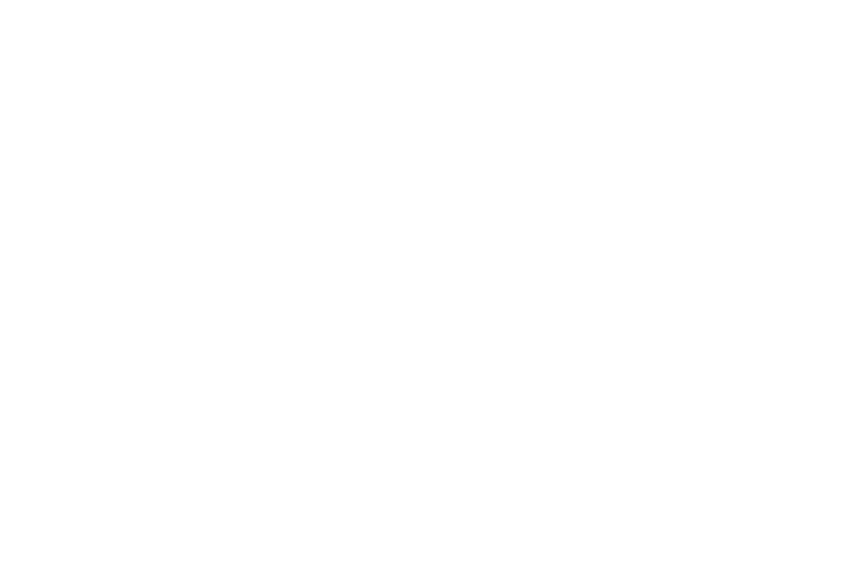
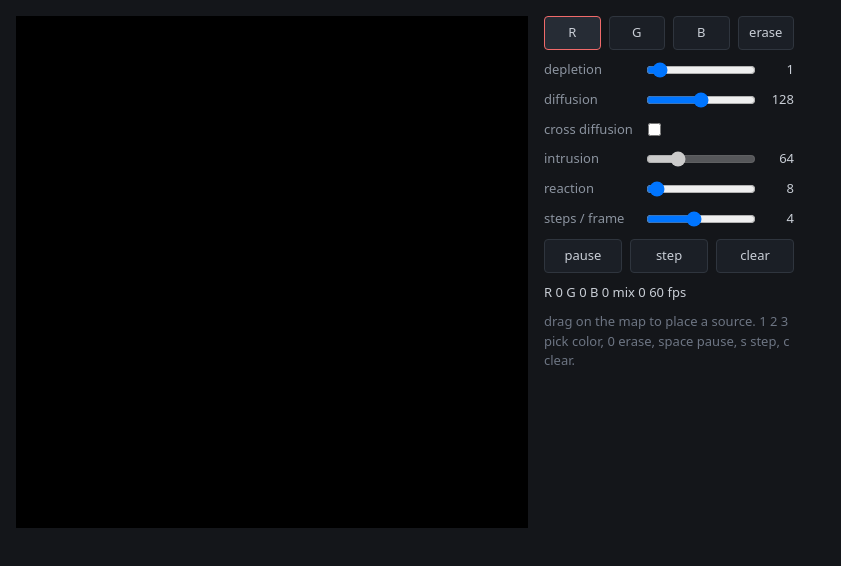
Before and after one commit to luncat8/diffusion-territory, a plain HTML site: page index.html in a window 1280 px wide. Shown: the whole page, without its empty margins (0-841 px from the left). Drawn offline with Linux system fonts and the light colour scheme.

Commit message:
index: markup, style and script load order (plan 0.1)
Co-authored-by: arena-agent <297053741+arena-agent@users.noreply.github.com>

```diff
--- a/index.html
+++ b/index.html
@@ -3,9 +3,54 @@
 <head>
 <meta charset="utf-8">
 <meta name="viewport" content="width=device-width, initial-scale=1">
-<title></title>
+<title>diffusion territory</title>
+<style>
+body { margin: 0; background: #14161a; color: #c9ced6; font: 13px/1.5 system-ui, sans-serif; }
+#app { display: flex; flex-wrap: wrap; gap: 16px; align-items: flex-start; padding: 16px; }
+#canv { width: 512px; height: 512px; max-width: 100%; background: #000; image-rendering: pixelated; cursor: crosshair; touch-action: none; }
+#panel { display: flex; flex-direction: column; gap: 10px; width: 250px; }
+.row { display: flex; align-items: center; gap: 8px; }
+.row > span { width: 92px; color: #8b939f; }
+.row > input[type=range] { flex: 1; min-width: 0; }
+output { width: 28px; text-align: right; font-variant-numeric: tabular-nums; }
+.sw { flex: 1; padding: 6px 4px; border: 1px solid #2f353e; border-radius: 4px; background: #1b1f26; color: #c9ced6; font: inherit; cursor: pointer; }
+.sw.on { border-color: #7d8794; background: #262c35; }
+.sw[data-ch="0"].on { border-color: #f06a6a; }
+.sw[data-ch="1"].on { border-color: #5ad07a; }
+.sw[data-ch="2"].on { border-color: #6a9cf0; }
+#stats { font-variant-numeric: tabular-nums; }
+#hint { margin: 0; color: #6d7583; }
+</style>
 </head>
 <body>
-<canvas id="canv"></canvas>
+<div id="app">
+	<canvas id="canv" width="128" height="128"></canvas>
+	<div id="panel">
+		<div class="row" id="players">
+			<button class="sw" data-ch="0">R</button>
+			<button class="sw" data-ch="1">G</button>
+			<button class="sw" data-ch="2">B</button>
+			<button class="sw" data-ch="-1">erase</button>
+		</div>
+		<label class="row"><span>depletion</span><input id="deplete" type="range" min="0" max="16" step="1"><output id="depleteVal"></output></label>
+		<label class="row"><span>diffusion</span><input id="diffuse" type="range" min="0" max="255" step="1"><output id="diffuseVal"></output></label>
+		<label class="row"><span>cross diffusion</span><input id="crossDiffuse" type="checkbox"></label>
+		<label class="row"><span>intrusion</span><input id="diffuseOther" type="range" min="0" max="255" step="1"><output id="diffuseOtherVal"></output></label>
+		<label class="row"><span>reaction</span><input id="react" type="range" min="0" max="255" step="1"><output id="reactVal"></output></label>
+		<label class="row"><span>steps / frame</span><input id="speed" type="range" min="1" max="8" step="1"><output id="speedVal"></output></label>
+		<div class="row">
+			<button class="sw" id="play">pause</button>
+			<button class="sw" id="stepBtn">step</button>
+			<button class="sw" id="reset">clear</button>
+		</div>
+		<div id="stats"></div>
+		<p id="hint">drag on the map to place a source. 1 2 3 pick color, 0 erase, space pause, s step, c clear.</p>
+	</div>
+</div>
+<script src="sim.js"></script>
+<script src="render.js"></script>
+<script src="input.js"></script>
+<script src="ui.js"></script>
+<script src="main.js"></script>
 </body>
 </html>
```
